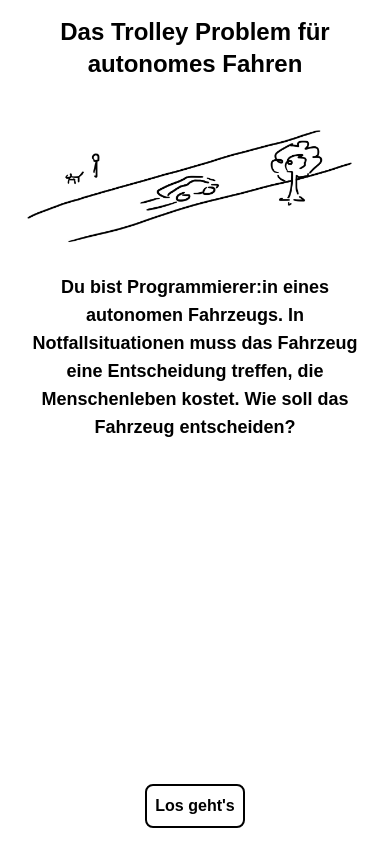
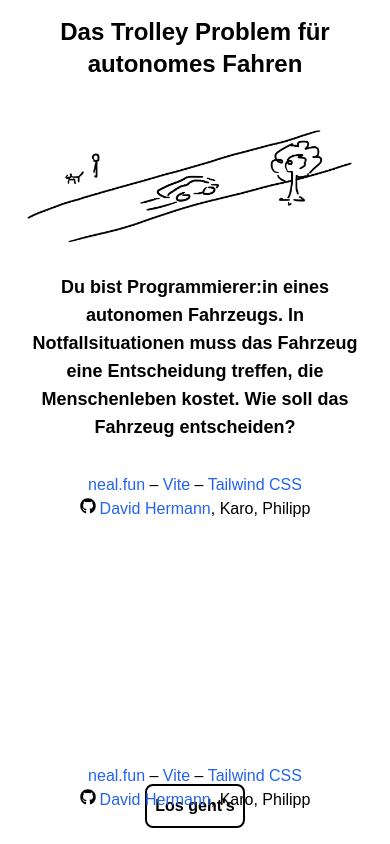
Before and after one commit to david-stefan-hermann/trolley-problem, a React (Vite) app in the folder trolley-problem-frontend/: page / in a window 390 px wide. Built offline with nearby package versions, Linux system fonts and the light colour scheme; a web font is replaced by a local one.

Commit message:
improved hide logic

```diff
--- a/trolley-problem-frontend/src/components/Footer.jsx
+++ b/trolley-problem-frontend/src/components/Footer.jsx
@@ -4,7 +4,7 @@ import { FaGithub } from "react-icons/fa"
 
 const Footer = () => {
     return (
-        <div className="hidden md:block z-10">
+        <div className="z-10">
             <footer className="font-medium max-w-3xl text-center mx-auto p-4 h-20 z-10">
                 <span className="text-1xl">
                     <a className="font-medium text-blue-600 dark:text-blue-500 hover:underline" target="_blank" href='https://neal.fun/absurd-trolley-problems/'>neal.fun</a>
```
